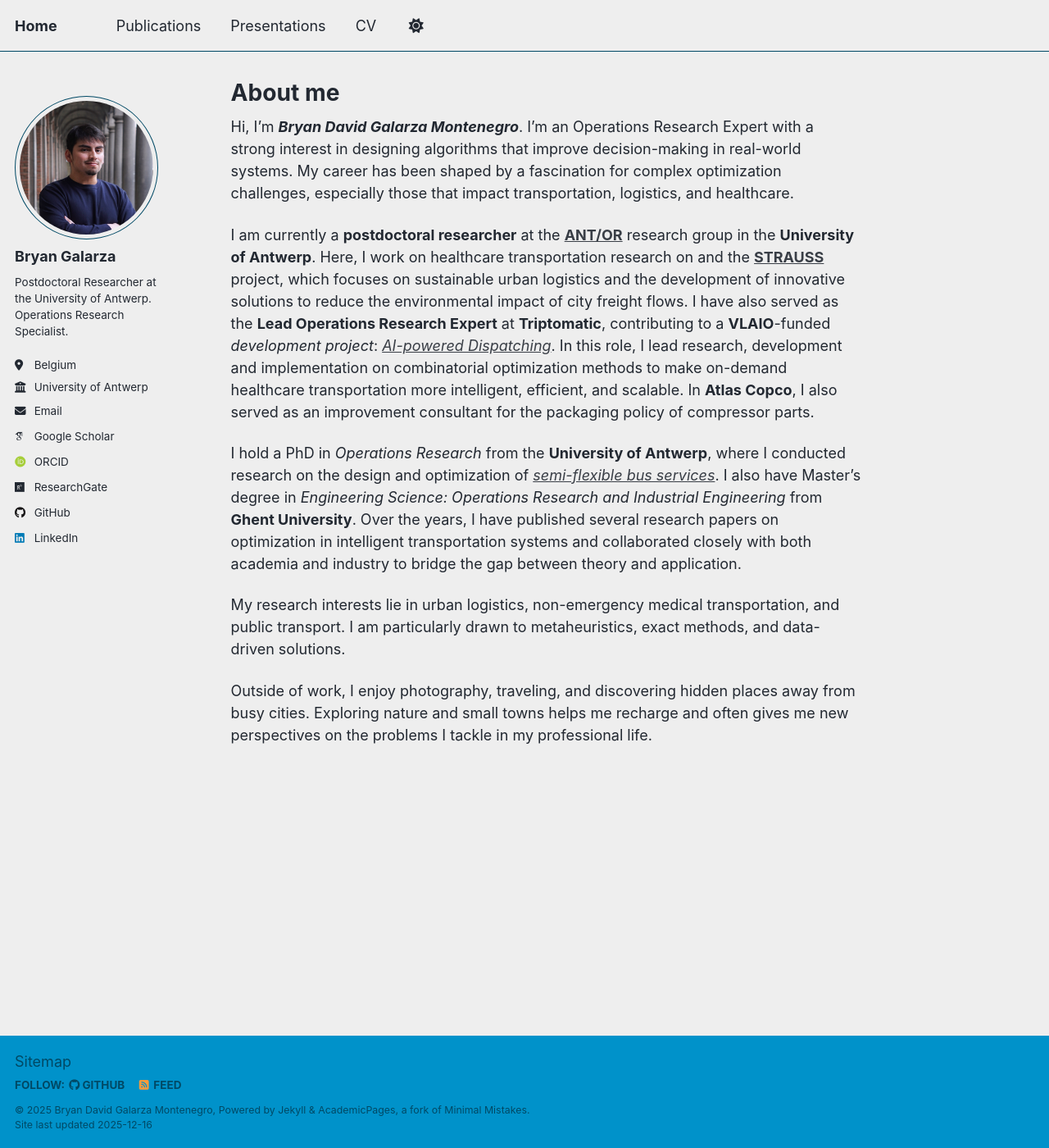
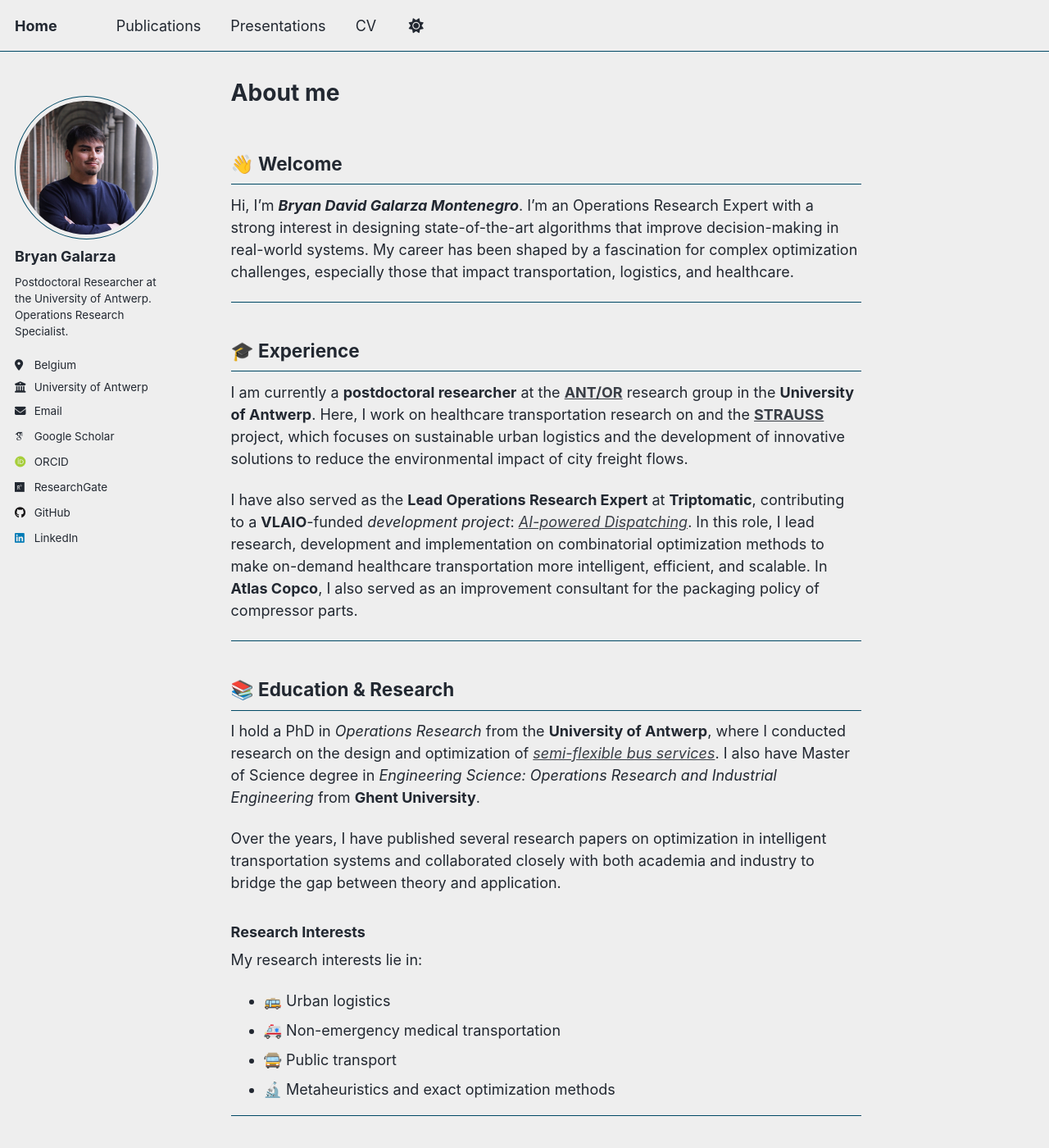
Before and after one commit to BryanG13/bryang13.github.io, a Jekyll site: the page built from _pages/about.md, in a window 1280 px wide and 1400 px high. Shown: the whole window at 82% size. Built offline with Jekyll 4.4.1, drawn with Linux system fonts in a browser that asks for light colours; some web fonts are replaced; a script that is not in the unit is left out; some of the changed text lies outside the part shown.

Commit message:
new about me

```diff
--- a/_pages/about.md
+++ b/_pages/about.md
@@ -7,12 +7,36 @@ redirect_from:
   - /about.html
 ---
 
-Hi, I'm ***Bryan David Galarza Montenegro***. I’m an Operations Research Expert with a strong interest in designing algorithms that improve decision-making in real-world systems. My career has been shaped by a fascination for complex optimization challenges, especially those that impact transportation, logistics, and healthcare.
+## 👋 Welcome
 
-I am currently a **postdoctoral researcher** at the [**ANT/OR**](https://www.uantwerpen.be/en/research-groups/ant-or/) research group in the **University of Antwerp**. Here, I work on healthcare transportation research on and the [**STRAUSS**](https://www.kuleuven.be/lim/research/projects/strauss) project, which focuses on sustainable urban logistics and the development of innovative solutions to reduce the environmental impact of city freight flows. I have also served as the **Lead Operations Research Expert** at **Triptomatic**, contributing to a **VLAIO**-funded *development project*: [*AI-powered Dispatching*](https://triptomatic.com/en-be/nemt#dispatching). In this role, I lead research, development and implementation on combinatorial optimization methods to make on-demand healthcare transportation more intelligent, efficient, and scalable. In **Atlas Copco**, I also served as an improvement consultant for the packaging policy of compressor parts.
+Hi, I'm ***Bryan David Galarza Montenegro***. I'm an Operations Research Expert with a strong interest in designing state-of-the-art algorithms that improve decision-making in real-world systems. My career has been shaped by a fascination for complex optimization challenges, especially those that impact transportation, logistics, and healthcare.
 
-I hold a PhD in *Operations Research* from the **University of Antwerp**, where I conducted research on the design and optimization of [*semi-flexible bus services*](https://repository.uantwerpen.be/docman/irua/5e80f4/196398.pdf). I also have Master’s degree in *Engineering Science: Operations Research and Industrial Engineering* from **Ghent University**. Over the years, I have published several research papers on optimization in intelligent transportation systems and collaborated closely with both academia and industry to bridge the gap between theory and application.
+---
 
-My research interests lie in urban logistics, non-emergency medical transportation, and public transport. I am particularly drawn to metaheuristics, exact methods, and data-driven solutions.
+## 🎓 Experience
 
-Outside of work, I enjoy photography, traveling, and discovering hidden places away from busy cities. Exploring nature and small towns helps me recharge and often gives me new perspectives on the problems I tackle in my professional life.
+I am currently a **postdoctoral researcher** at the [**ANT/OR**](https://www.uantwerpen.be/en/research-groups/ant-or/) research group in the **University of Antwerp**. Here, I work on healthcare transportation research on and the [**STRAUSS**](https://www.kuleuven.be/lim/research/projects/strauss) project, which focuses on sustainable urban logistics and the development of innovative solutions to reduce the environmental impact of city freight flows.
+
+I have also served as the **Lead Operations Research Expert** at **Triptomatic**, contributing to a **VLAIO**-funded *development project*: [*AI-powered Dispatching*](https://triptomatic.com/en-be/nemt#dispatching). In this role, I lead research, development and implementation on combinatorial optimization methods to make on-demand healthcare transportation more intelligent, efficient, and scalable. In **Atlas Copco**, I also served as an improvement consultant for the packaging policy of compressor parts.
+
+---
+
+## 📚 Education & Research
+
+I hold a PhD in *Operations Research* from the **University of Antwerp**, where I conducted research on the design and optimization of [*semi-flexible bus services*](https://repository.uantwerpen.be/docman/irua/5e80f4/196398.pdf). I also have Master of Science degree in *Engineering Science: Operations Research and Industrial Engineering* from **Ghent University**.
+
+Over the years, I have published several research papers on optimization in intelligent transportation systems and collaborated closely with both academia and industry to bridge the gap between theory and application.
+
+### Research Interests
+
+My research interests lie in:
+- 🚌 Urban logistics
+- 🚑 Non-emergency medical transportation
+- 🚍 Public transport
+- 🔬 Metaheuristics and exact optimization methods
+
+---
+
+## 🌍 Beyond Work
+
+Outside of work, I enjoy photography, traveling, and discovering hidden places. Exploring nature and small towns helps me recharge and often gives me new perspectives on the problems I tackle in my professional life.
```
